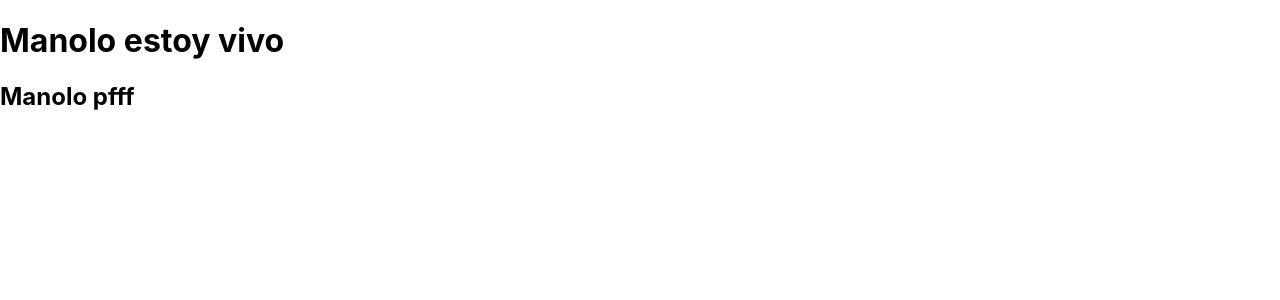
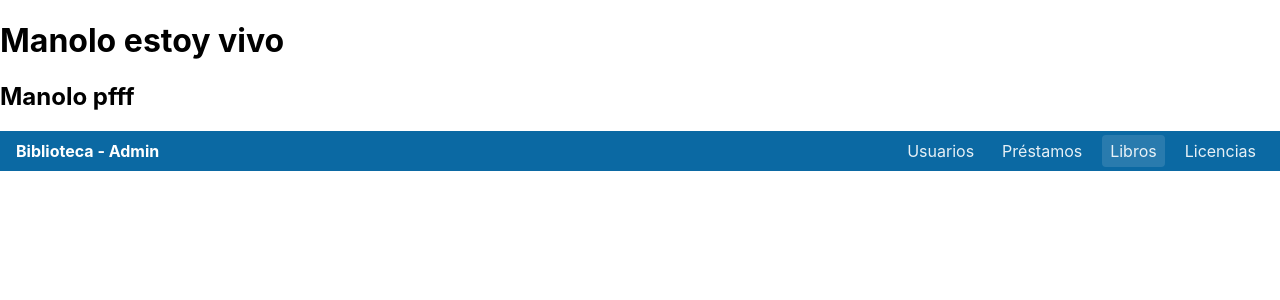
Before and after one commit to Zastha/bibliotecta-digital, a React (Create React App) app in the folder frontend/: page /libros/1 in a window 1280 px wide. Shown: the top 300 px of the page. Built offline with nearby package versions, Linux system fonts and the light colour scheme.

Commit message:
Agrego Barra de navegacion de admin y ruta base redirigida a usuarios

```diff
--- a/frontend/src/App.js
+++ b/frontend/src/App.js
@@ -1,14 +1,17 @@
-import {BrowserRouter, Routes, Route} from 'react-router-dom';
+import {BrowserRouter, Routes, Route, Navigate} from 'react-router-dom';
 import Health from './pages/Health';
 import Usuarios from './pages/Usuarios';
 import UsuarioDetalle from './pages/UsuarioDetalle';
 import Prestamos from './pages/Prestamos';
 import PrestamosUsuario from './pages/PrestamosUsuario';
+import AdminNavbar from './components/AdminNavbar';
 
 function App(){
   return(
     <BrowserRouter>
+    <AdminNavbar />
     <Routes>
+      <Route path="/" element={<Navigate to="/usuarios" replace/>} />
       <Route path="/health" element={<Health/>} />
       <Route path="/usuarios" element={<Usuarios/>} />
       <Route path="/usuarios/:id" element={<UsuarioDetalle/>} />
--- /dev/null
+++ b/frontend/src/components/AdminNavbar.css
@@ -0,0 +1,27 @@
+.admin-nav{
+  display:flex;
+  align-items:center;
+  justify-content:space-between;
+  padding:10px 16px;
+  background:#0b69a3;
+  color:white;
+}
+.admin-brand{
+  font-weight:700;
+}
+.admin-links{
+  list-style:none;
+  margin:0;
+  padding:0;
+  display:flex;
+  gap:12px;
+}
+.admin-links a{
+  color:rgba(255,255,255,0.9);
+  text-decoration:none;
+  padding:6px 8px;
+  border-radius:4px;
+}
+.admin-links a.active{
+  background:rgba(255,255,255,0.12);
+}
--- /dev/null
+++ b/frontend/src/components/AdminNavbar.jsx
@@ -0,0 +1,16 @@
+import { NavLink } from 'react-router-dom';
+import './AdminNavbar.css';
+
+export default function AdminNavbar() {
+  return (
+    <nav className="admin-nav">
+      <div className="admin-brand">Biblioteca - Admin</div>
+      <ul className="admin-links">
+        <li><NavLink to="/usuarios" className={({isActive}) => isActive ? 'active' : ''}>Usuarios</NavLink></li>
+        <li><NavLink to="/prestamos" className={({isActive}) => isActive ? 'active' : ''}>Préstamos</NavLink></li>
+        <li><NavLink to="/libros" className={({isActive}) => isActive ? 'active' : ''}>Libros</NavLink></li>
+        <li><NavLink to="/licencias" className={({isActive}) => isActive ? 'active' : ''}>Licencias</NavLink></li>
+      </ul>
+    </nav>
+  );
+}
```
